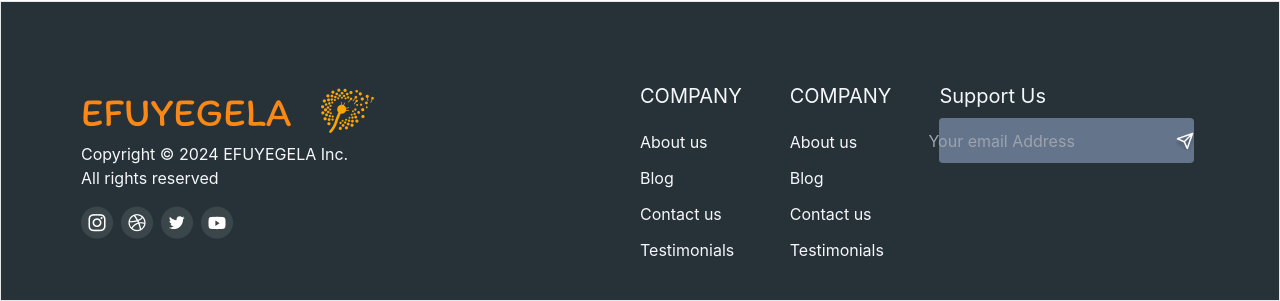
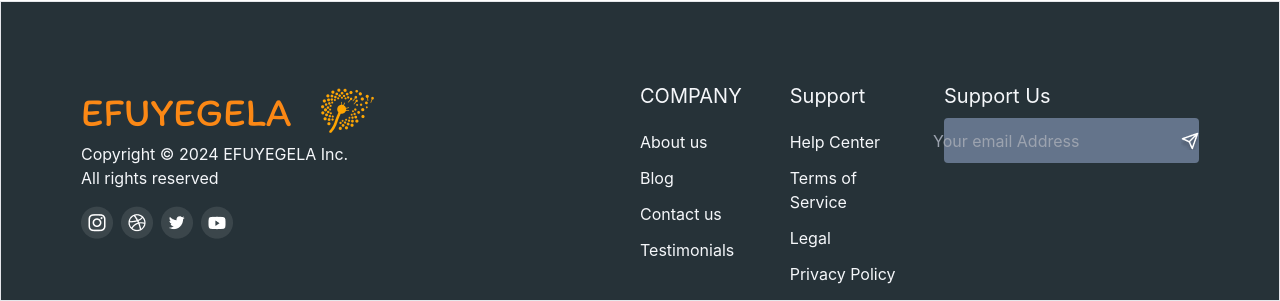
Before and after one commit to EfuyeGela-ReDesign/Efuye-Redesign, a React (Vite) app: page /1 in a window 1280 px wide. Shown: the part 2771-3072 px from the top of the page. Built offline with nearby package versions, Linux system fonts and the light colour scheme; data requests are answered from the project's data file.

Commit message:
Typography Fixed

```diff
--- a/src/Components/Footer.tsx
+++ b/src/Components/Footer.tsx
@@ -25,11 +25,11 @@ const Footer = () => {
             <p>Testimonials</p>
           </div>
           <div className="flex flex-col font-inter gap-3">
-            <h1 className="text-xl pb-2">COMPANY</h1>
-            <p>About us</p>
-            <p>Blog</p>
-            <p>Contact us</p>
-            <p>Testimonials</p>
+            <h1 className="text-xl pb-2">Support</h1>
+            <p>Help Center</p>
+            <p>Terms of Service</p>
+            <p>Legal</p>
+            <p>Privacy Policy</p>
           </div>
 
           <div className="flex flex-col font-inter">
--- a/src/Components/Life.tsx
+++ b/src/Components/Life.tsx
@@ -1,12 +1,11 @@
-import React from 'react'
 
 const Life = () => {
   return (
     <div className='custom-container flex items-center justify-center mb-5'>
       <div>
         <h1 className='text-center text-[3.125rem] line-clamp-2 font-inter mb-5'>WITH US LIFE IS BETTER</h1>
-        <button className='bg-utility p-3 text-slate-50 font-sans mx-auto rounded-sm flex items-center gap-2'>
-          Book a consultation
+        <button className='bg-utility p-3 text-slate-50 w-[14.938rem] font-sans mx-auto rounded-sm flex items-center gap-2 justify-center'>
+          <p className='flex items-center justify-center'>Book a consultation</p>
           <svg width="17" height="16" viewBox="0 0 17 16" fill="none" xmlns="http://www.w3.org/2000/svg">
             <path d="M11.7502 11L14.2199 8.53026C14.5129 8.23736 14.5129 7.76248 14.2199 7.46958L11.7502 4.99984M14.0003 7.99992L3 7.99992" stroke="white" stroke-width="1.1" stroke-linecap="round"/>
           </svg>
--- a/src/Components/Projects.tsx
+++ b/src/Components/Projects.tsx
@@ -26,11 +26,11 @@ const Projects = () => {
   return (
     <section className='custom-container flex flex-col gap-2'>
       <div className='flex gap-2 items-center justify-center mb-10'>
-          <p>GAME THINKING</p>
-          <div  className='border-yellow-600 border-solid h-[1.25rem] border-[0.075rem]'></div>
-          <p>COMMUNITY DEVELOPMENT</p>
-          <div className='border-yellow-600 border-solid h-[1.25rem] border-[0.075rem]'></div>
-          <p>PRODUCTS AND SERVICE</p>
+          <p className='text-[1.25rem]'>GAME THINKING</p>
+          <div  className='border-utility border-solid h-[1.25rem] border-[0.075rem]'></div>
+          <p className='text-[1.25rem]'>COMMUNITY DEVELOPMENT</p>
+          <div className='border-utility border-solid h-[1.25rem] border-[0.075rem]'></div>
+          <p className='text-[1.25rem]'>PRODUCTS AND SERVICE</p>
       </div>
       { Object.keys(image).length !== 0 ? (<ImageGrid image={currentPosts}/>) : (<div>Loading...</div>)}
 
```
